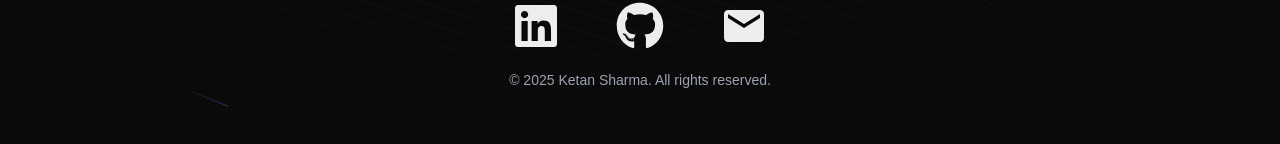
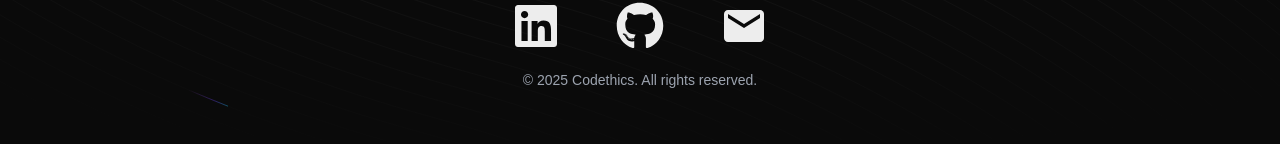
Before and after one commit to S-Ketan/portfolio, a Next.js app: page / in a window 1280 px wide. Shown: the part 10934-11078 px from the top of the page. Built offline with nearby package versions, Linux system fonts and the light colour scheme.

Commit message:
Update footer copyright name and enhance layout metadata for clarity

```diff
--- a/app/Footer.jsx
+++ b/app/Footer.jsx
@@ -48,7 +48,7 @@ export function Footer() {
             ))}
           </div>
           <div className="text-sm text-gray-400 text-center mt-5">
-            <p>© {new Date().getFullYear()} Ketan Sharma. All rights reserved.</p>
+            <p>© {new Date().getFullYear()} Codethics. All rights reserved.</p>
           </div>
       </div>
       <BackgroundBeams className="z-0" />
--- a/app/layout.jsx
+++ b/app/layout.jsx
@@ -37,8 +37,8 @@ const geistMono = Geist_Mono({
 });
 
 export const metadata = {
-  title: "Ketan Sharma",
-  description: "Generated by create next app",
+  title: "Portfolio - Ketan Sharma",
+  description: "Ketan Sharma's Portfolio",
 };
 
 export default function RootLayout({ children }) {
```
